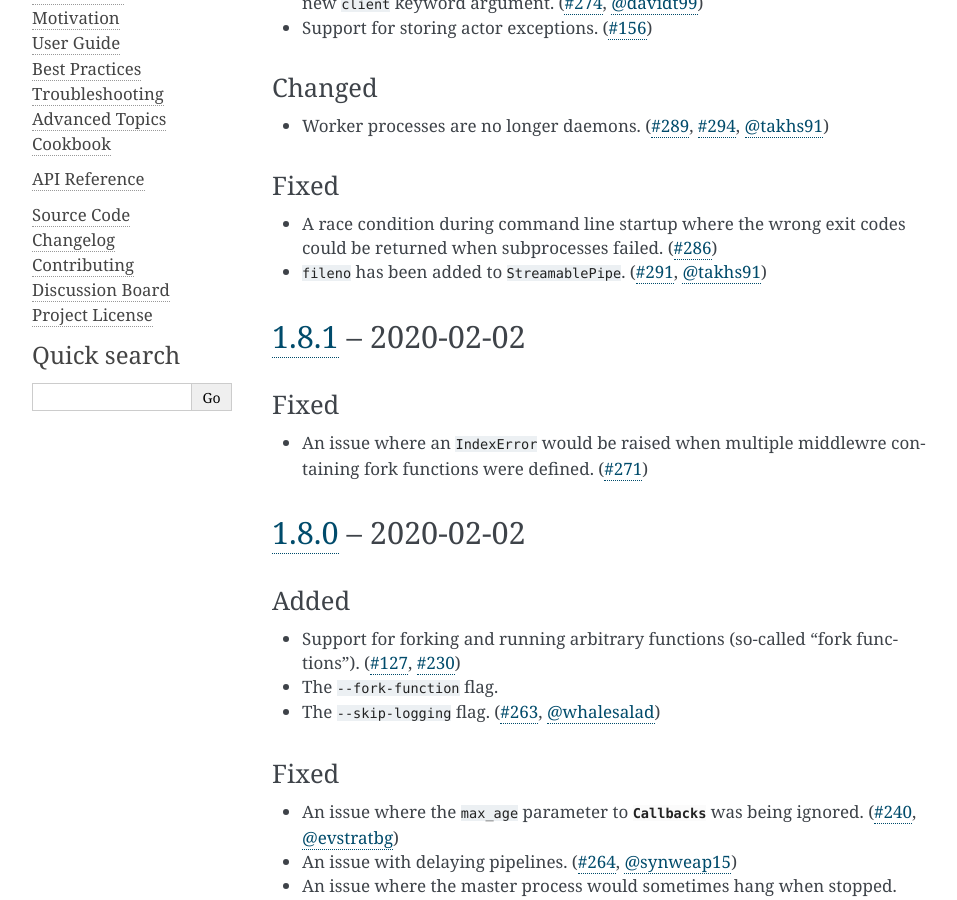
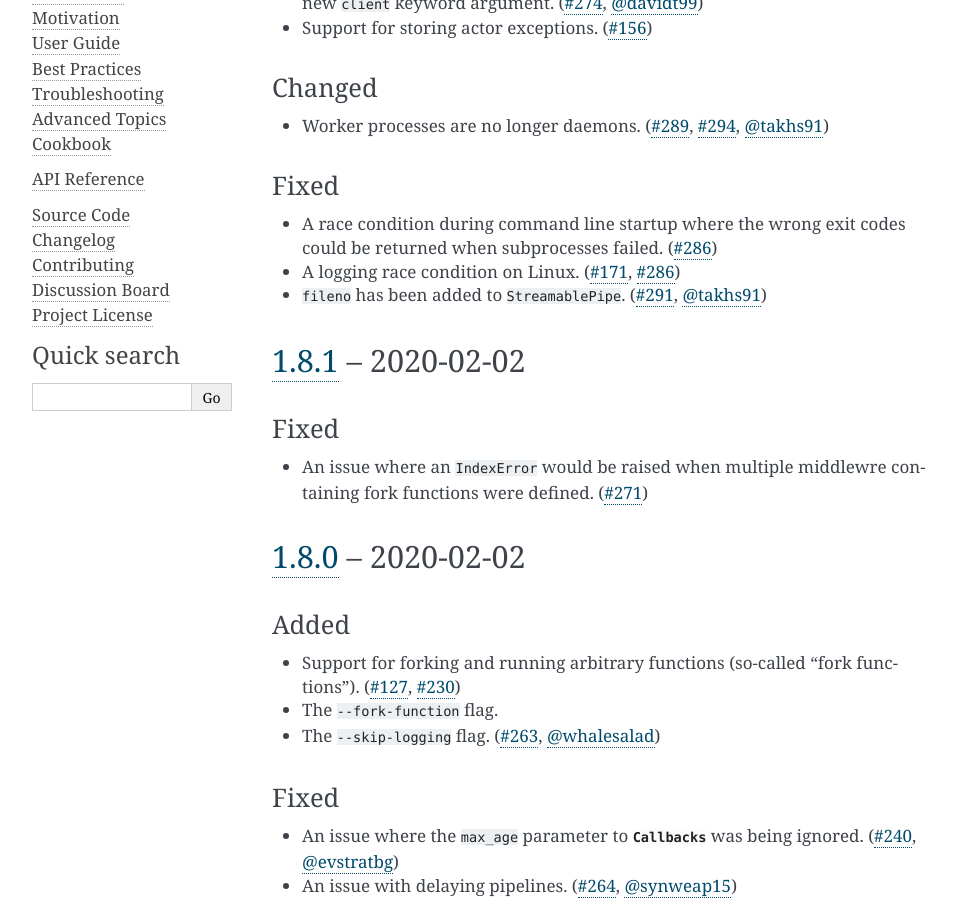
Before and after one commit to Bogdanp/dramatiq, a Sphinx documentation site: the page built from docs/source/changelog.rst, in a window 1280 px wide and 900 px high, scrolled down 306 px. Shown: the whole window, without its empty margins (148-1105 px from the left). Built offline with Sphinx 7.4.7, drawn with Linux system fonts in a browser that asks for light colours.

Commit message:
doc: update changelog

```diff
--- a/docs/source/changelog.rst
+++ b/docs/source/changelog.rst
@@ -34,8 +34,10 @@ Fixed
 
 * A race condition during command line startup where the wrong exit
   codes could be returned when subprocesses failed.  (`#286`_)
+* A logging race condition on Linux.  (`#171`_, `#286`_)
 * ``fileno`` has been added to ``StreamablePipe``.  (`#291`_, `@takhs91`_)
 
+.. _#171: https://github.com/Bogdanp/dramatiq/issues/286
 .. _#286: https://github.com/Bogdanp/dramatiq/issues/286
 .. _#291: https://github.com/Bogdanp/dramatiq/pull/291
 .. _@takhs91: https://github.com/takhs91
```
